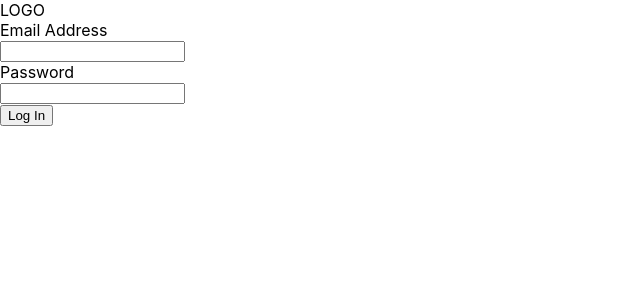
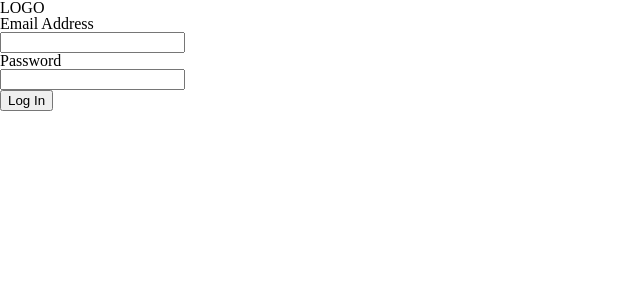
Before and after one commit to kbehnken/bfp-portal-app-react, a React (Create React App) app: page / in a window 1280 px wide. Shown: the top 300 px of the page, without its empty margins (0-640 px from the left). Built offline with nearby package versions, Linux system fonts and the light colour scheme; what redux-promise-middleware would draw is missing.

Commit message:
replace default content with eric meyers 2.0 reset

```diff
--- a/src/index.css
+++ b/src/index.css
@@ -1,13 +1,51 @@
+/* http://meyerweb.com/eric/tools/css/reset/
+   v2.0 | 20110126
+   License: none (public domain)
+*/
+
+html, body, div, span, applet, object, iframe,
+h1, h2, h3, h4, h5, h6, p, blockquote, pre,
+a, abbr, acronym, address, big, cite, code,
+del, dfn, em, img, ins, kbd, q, s, samp,
+small, strike, strong, sub, sup, tt, var,
+b, u, i, center,
+dl, dt, dd, ol, ul, li,
+fieldset, form, label, legend,
+table, caption, tbody, tfoot, thead, tr, th, td,
+article, aside, canvas, details, embed,
+figure, figcaption, footer, header, hgroup,
+menu, nav, output, ruby, section, summary,
+time, mark, audio, video {
+	margin: 0;
+	padding: 0;
+	border: 0;
+	font-size: 100%;
+	font: inherit;
+	vertical-align: baseline;
+}
+/* HTML5 display-role reset for older browsers */
+article, aside, details, figcaption, figure,
+footer, header, hgroup, menu, nav, section {
+	display: block;
+}
 body {
-  margin: 0;
-  font-family: -apple-system, BlinkMacSystemFont, 'Segoe UI', 'Roboto', 'Oxygen',
-    'Ubuntu', 'Cantarell', 'Fira Sans', 'Droid Sans', 'Helvetica Neue',
-    sans-serif;
-  -webkit-font-smoothing: antialiased;
-  -moz-osx-font-smoothing: grayscale;
+	line-height: 1;
 }
-
-code {
-  font-family: source-code-pro, Menlo, Monaco, Consolas, 'Courier New',
-    monospace;
+ol, ul {
+	list-style: none;
 }
+blockquote, q {
+	quotes: none;
+}
+blockquote:before, blockquote:after,
+q:before, q:after {
+	content: '';
+	content: none;
+}
+table {
+	border-collapse: collapse;
+	border-spacing: 0;
+}
+html {
+  box-sizing: border-box;
+}
```
